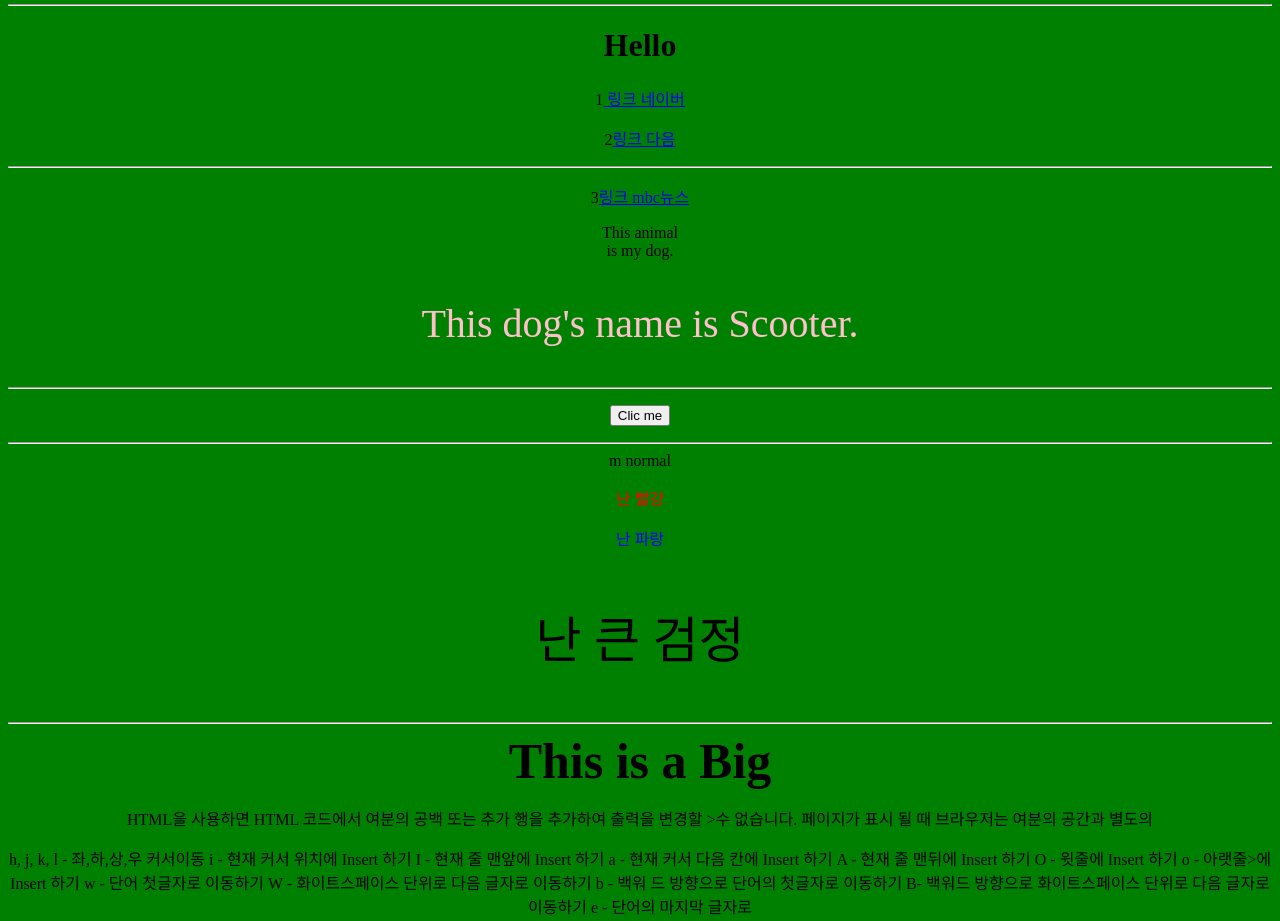
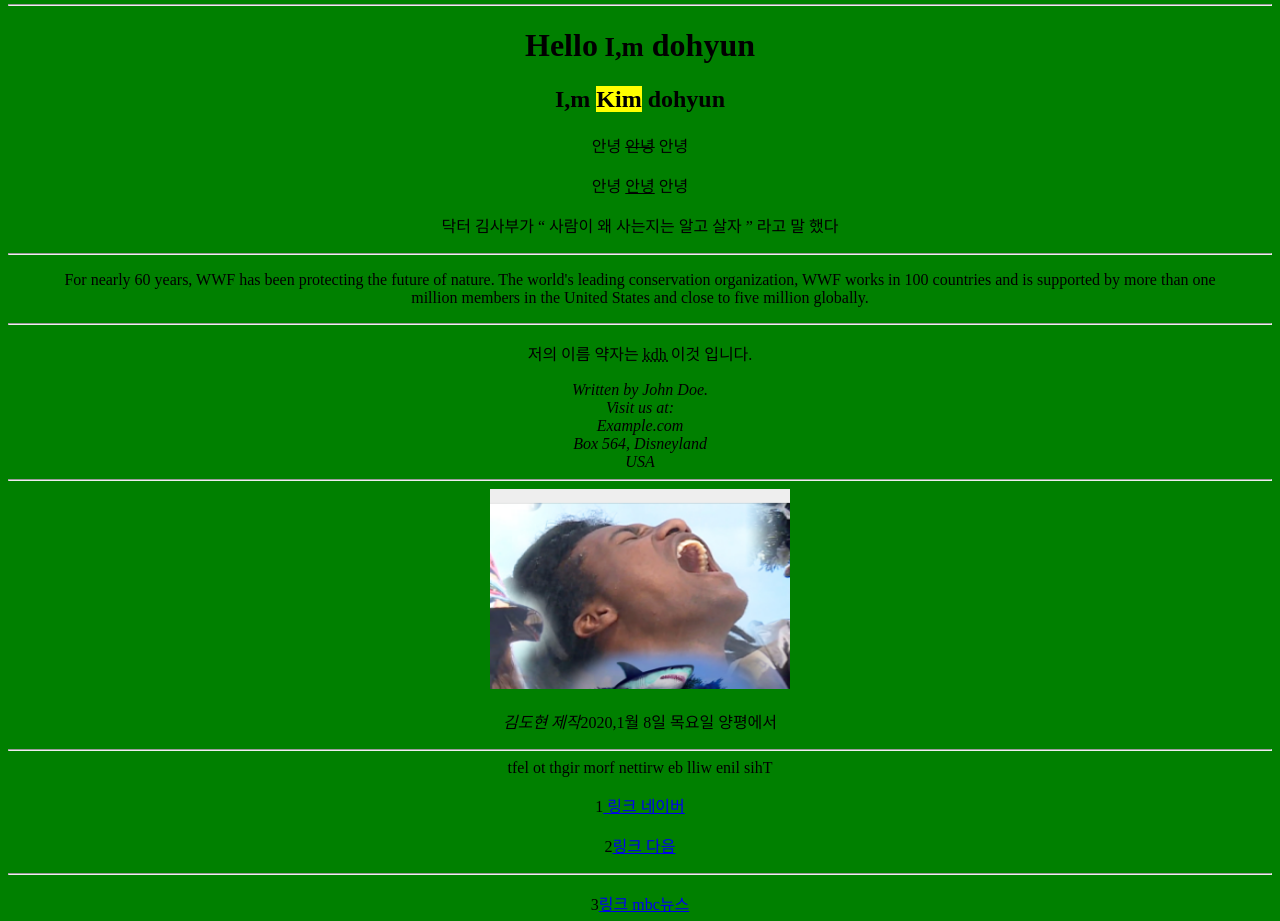
Before and after one commit to Kimdohyun5413/kimdohyun5413.github.io, a plain HTML site: page index.html in a window 1280 px wide. Shown: the part 360-1281 px from the top of the page. Drawn offline with Linux system fonts and the light colour scheme.

Commit message:
수정22

```diff
--- a/index.html
+++ b/index.html
@@ -21,7 +21,33 @@ HTML 링크는<br/> 태그로 정의됩니다:</p>
 2번 다음</p>
 <hr>
 
-<h1>Hello</h1>
+<h1>Hello<small> I,m</small> dohyun</h1>
+<h2>I,m <mark>Kim</mark> dohyun</h2>
+<p>안녕 <del>안녕</del> 안녕</p>
+<p>안녕 <ins>안녕</ins> 안녕</p>
+
+<p> 닥터 김사부가 <q> 사람이 왜 사는지는 알고 살자 </q> 라고 말 했다</p>
+<hr>
+<blockquote
+ckquote cite="http://www.worldwildlife.org/who/index.html">
+For nearly 60 years, WWF has been protecting the future of nature. The world's leading conservation organization, WWF works in 100 countries and is supported by more than one million members in the United States and close to five million globally.
+</blockquote>
+<hr>
+<p>저의 이름 약자는 <abbr title="kimdohyun"> kdh </abbr> 이것 입니다. </p>
+<address>
+Written by John Doe.<br>
+Visit us at:<br>
+Example.com<br>
+Box 564, Disneyland<br>
+USA
+</address>
+<hr>
+<img src="Face.png" width="300" height="200">
+
+<p><cite>김도현 제작</cite>2020,1월 8일 목요일 양평에서</p>
+<hr>
+<bdo dir="rtl">This line will be written from right to left</bdo>
+
 	<p>1<a href="http://naver.com">	링크 네이버</a></p>
 
 	<p>2<a href="http://Daum.net">링크 다음</a></p>
```
Lines whose indentation alone changed are shown as unchanged.
